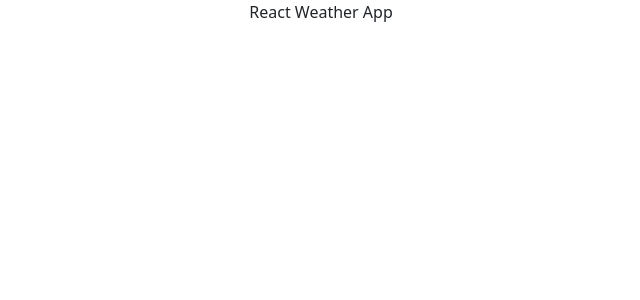
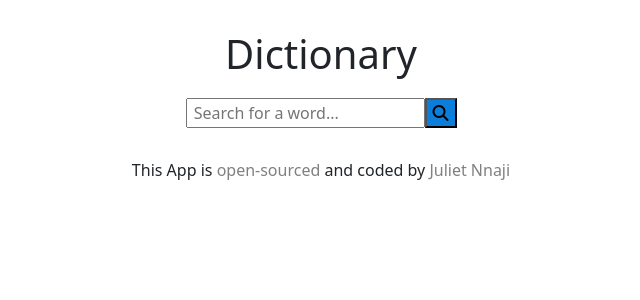
Before and after one commit to JulietNnaji/react-dictionary-app, a React (Create React App) app: page / in a window 1280 px wide. Shown: the top 300 px of the page, without its empty margins (319-959 px from the left). Built offline with nearby package versions, Linux system fonts and the light colour scheme.

Commit message:
Added a search engine

```diff
--- a/public/index.html
+++ b/public/index.html
@@ -5,6 +5,7 @@
     <link rel="icon" href="%PUBLIC_URL%/favicon.ico" />
     <meta name="viewport" content="width=device-width, initial-scale=1" />
     <meta name="theme-color" content="#000000" />
+    <script src="https://kit.fontawesome.com/1819fea80a.js" crossorigin="anonymous"></script>
     <meta
       name="description"
       content="Web site created using create-react-app"
--- a/src/App.css
+++ b/src/App.css
@@ -1,3 +1,11 @@
 .App {
   text-align: center;
 }
+
+h1, footer{
+  margin-top: 30px;
+}
+.owner a{
+  text-decoration: none;
+  color: grey;
+}
--- a/src/App.js
+++ b/src/App.js
@@ -1,12 +1,20 @@
 import React from "react";
 import "bootstrap/dist/css/bootstrap.css";
+import Dictionary from "./Dictionary";
 import './App.css';
 
 export default function App() {
   return (
     <div className="App ">
- React Weather App
-
+      <h1>
+ Dictionary
+ </h1>
+ <div>
+<Dictionary />
+</div>
+<footer  className ="owner">
+  This App is <a href ="https://github.com/JulietNnaji/react-dictionary-app" target= "_blank" rel = "noreferrer"> open-sourced </a> and coded by <a href ="https://github.com/JulietNnaji" target= "_blank" rel = "noreferrer"> Juliet Nnaji </a>
+</footer>
     </div>
   );
 }
--- /dev/null
+++ b/src/Dictionary.css
@@ -0,0 +1,7 @@
+.Dictionary{
+margin: 20px 0;
+}
+
+.button{
+    background:#0B7DDA;
+}
--- /dev/null
+++ b/src/Dictionary.js
@@ -0,0 +1,27 @@
+import React, { useState } from "react";
+import './Dictionary.css';
+
+export default function Dictionary(){
+    let [words, setWords] = useState (null);
+
+    function searchWord(event){
+        event.preventDefault();
+        alert (` Searching for ${words}...`);
+    }
+
+function wordChange(event){
+    setWords(event.target.value);
+}
+
+    return (
+        <div className= "container">
+            <div className ="Dictionary">
+<form onSubmit= {searchWord}>
+    <input type ="search" placeholder =" Search for a word..." onChange ={wordChange} />
+ <button type = "submit" class= "button"> <i class="fa-solid fa-magnifying-glass"></i> </button>
+</form>
+
+</div>
+        </div>
+    );
+}
```
